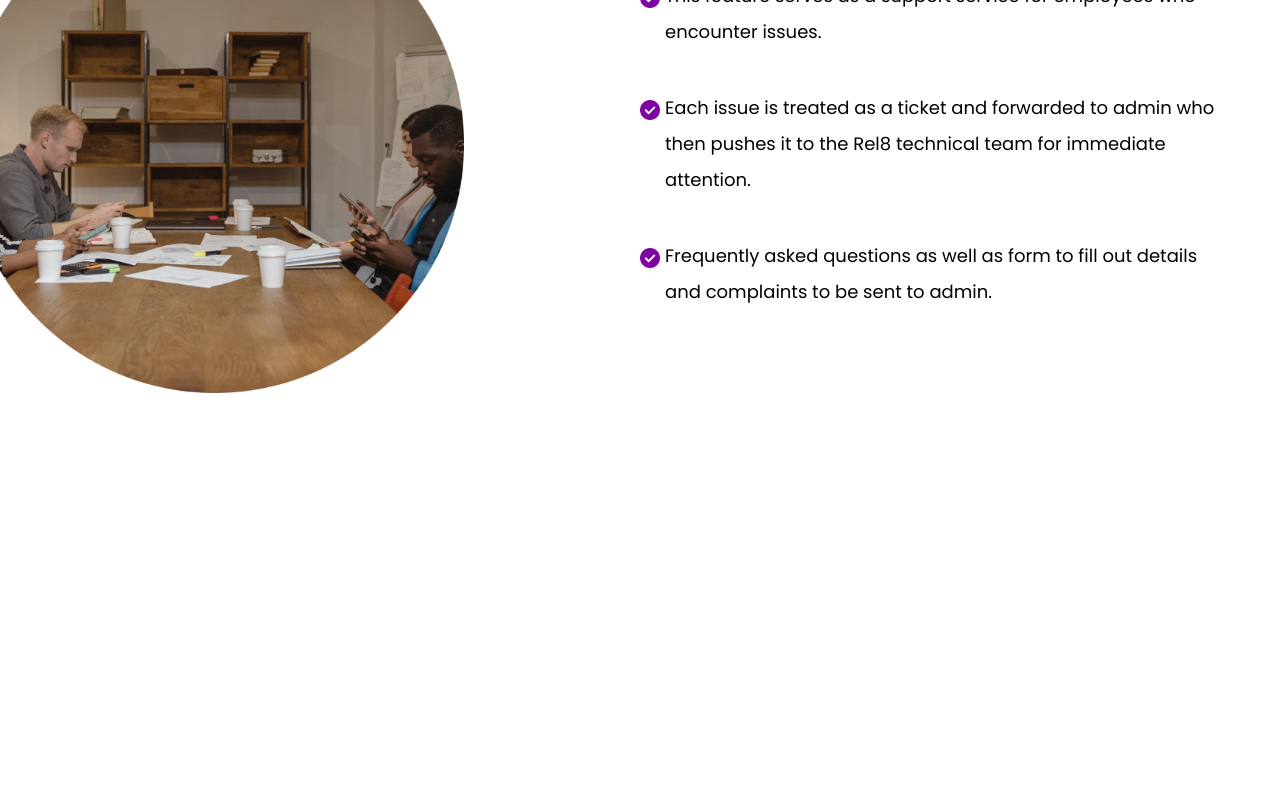
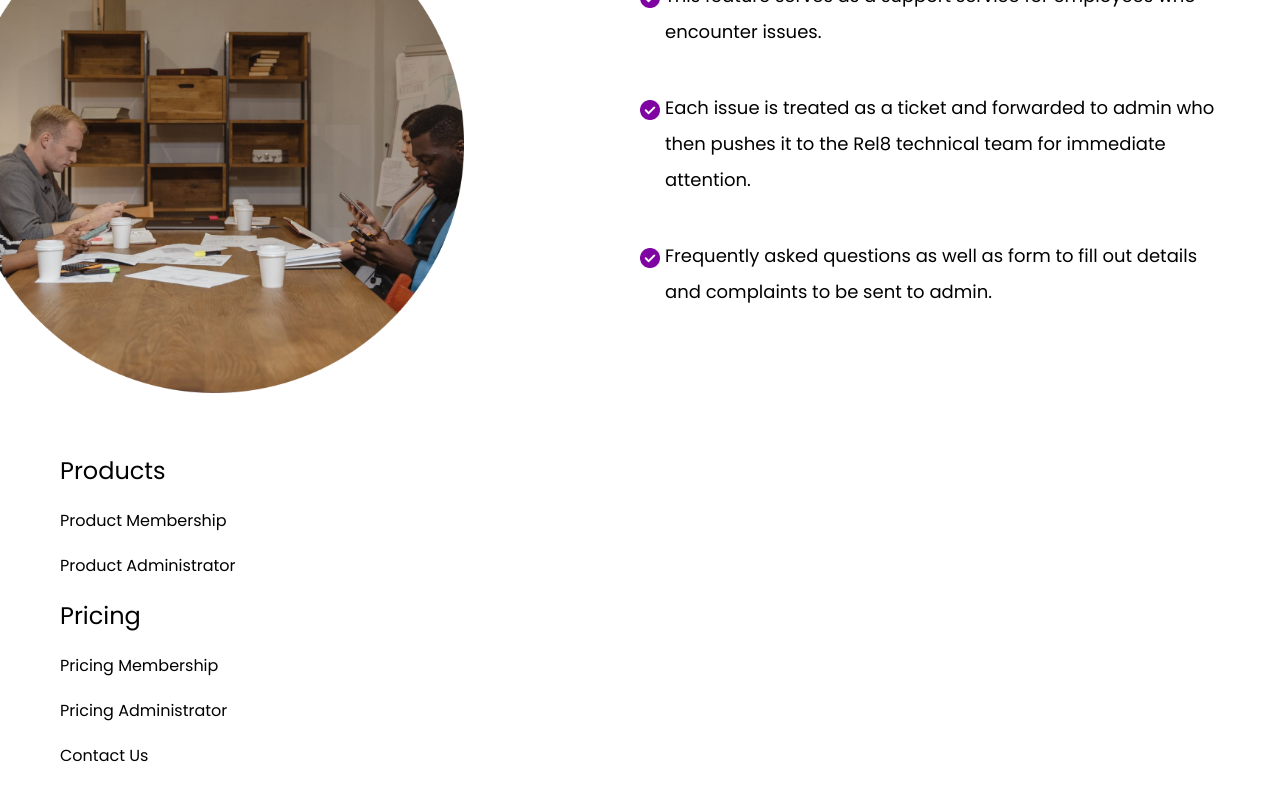
Before and after one commit to Rela8/rel8-landing-page, a React (Create React App) app: page /products-admin in a window 1280 px wide. Shown: the part 8926-9726 px from the top of the page. Before the commit the page ends 9349 px from the top, so only its background shows below. Built offline with nearby package versions, Linux system fonts and the light colour scheme.

Commit message:
fixed the footer

```diff
--- a/src/components/Products/Footer/Footer.jsx
+++ b/src/components/Products/Footer/Footer.jsx
@@ -1,4 +1,5 @@
 import React from 'react'
+import { Link } from 'react-router-dom';
 import styled from "styled-components";
 import { rel8LightPink } from '../../../globals';
 import { K4, mobile } from '../../../responsive';
@@ -22,19 +23,34 @@ export const FooterHold = styled.p`
 `
 export const FooterLinks = styled.a`
     cursor: pointer;
+    text-decoration: none;
+    color: black;
+`
+export const FooterHeader = styled.div`
+    font-size: 24px;
 `
 
 const Footer = () => {
   return (
     <FooterContainer>
+        <FooterHeader>Products</FooterHeader>
         <FooterHold>
-            <FooterLinks>Product</FooterLinks>
+            <Link style={{textDecoration:"none", color:"black"}} to="/products-member">Product Membership</Link>
         </FooterHold>
         <FooterHold>
-            <FooterLinks>Pricing</FooterLinks>
+            <Link style={{textDecoration:"none", color:"black"}} to="/products-admin">Product Administrator</Link>
+        </FooterHold>
+
+        <FooterHeader>Pricing</FooterHeader>
+        <FooterHold>
+            <Link style={{textDecoration:"none", color:"black"}} to="/pricing-member">Pricing Membership</Link>
         </FooterHold>
         <FooterHold>
-            <FooterLinks>Contact Us</FooterLinks>
+            <Link style={{textDecoration:"none", color:"black"}} to="/pricing-admin">Pricing Administrator</Link>
+        </FooterHold>
+
+        <FooterHold>
+            <FooterLinks href='#'>Contact Us</FooterLinks>
         </FooterHold>
     </FooterContainer>
   )
--- a/src/pages/PricingAdministrator.jsx
+++ b/src/pages/PricingAdministrator.jsx
@@ -1,9 +1,12 @@
-import React from 'react'
+import React, { useEffect } from 'react'
 import NavBar from '../components/NavBar/NavBar'
 import Pricing from '../components/Pricing/Pricing'
 import { Administrator } from '../PricingData'
 
 const PricingAdministrator = () => {
+  useEffect(() => {
+    window.scrollTo(0, 0)
+  }, [])
   const name = "Office Administration"
   return (
     <>
--- a/src/pages/PricingMembership.jsx
+++ b/src/pages/PricingMembership.jsx
@@ -1,9 +1,12 @@
-import React from 'react'
+import React, { useEffect } from 'react'
 import NavBar from '../components/NavBar/NavBar'
 import Pricing from '../components/Pricing/Pricing'
 import { Membership } from '../PricingData'
 
 const PricingMembership = () => {
+  useEffect(() => {
+    window.scrollTo(0, 0)
+  }, [])
     const name = "Membership"
   return (
     <>
--- a/src/pages/ProductsAdministrator.jsx
+++ b/src/pages/ProductsAdministrator.jsx
@@ -1,4 +1,4 @@
-import React from 'react'
+import React, { useEffect } from 'react'
 import { AdminChat, AdminEvents, AdminExec, AdminFeatures, AdminResc, AdminEmployee,
   AdminApp, AdminGallery, AdminAuth, AdminTicket} from '../AdministratorPageData'
 import NavBar from '../components/NavBar/NavBar'
@@ -16,8 +16,12 @@ import GalleryImg from '../assets/Product/Administrator/Gallery.png'
 import EmployeeImg from '../assets/Product/Administrator/Employee.png'
 import ResourceImg from '../assets/Product/Administrator/Resourse.png'
 import TicketImg from '../assets/Product/Administrator/Ticket.png'
+import Footer from '../components/Products/Footer/Footer'
 
 const ProductsAdministrator = () => {
+  useEffect(() => {
+    window.scrollTo(0, 0)
+  }, [])
   return (
     <>
       <NavBar />
@@ -32,6 +36,7 @@ const ProductsAdministrator = () => {
       <GenericLeft data={AdminApp} image={App}/>
       <GenericRight data={AdminAuth} image={AuthImg}/>
       <GenericLeft data={AdminTicket} image={TicketImg}/>
+      <Footer />
     </>
   )
 }
--- a/src/pages/ProductsMembership.jsx
+++ b/src/pages/ProductsMembership.jsx
@@ -1,4 +1,4 @@
-import React from 'react'
+import React, { useEffect } from 'react'
 import NavBar from '../components/NavBar/NavBar'
 import About from '../components/Products/About/About'
 import Features from '../components/Products/Features/Features'
@@ -20,6 +20,9 @@ import ResourceImg from '../assets/Product/Membership/Resourse.png'
 import TicketImg from '../assets/Product/Membership/Ticket.png'
 
 const ProductsMembership = () => {
+  useEffect(() => {
+    window.scrollTo(0, 0)
+  }, [])
   return (
     <>
         <NavBar />
```
